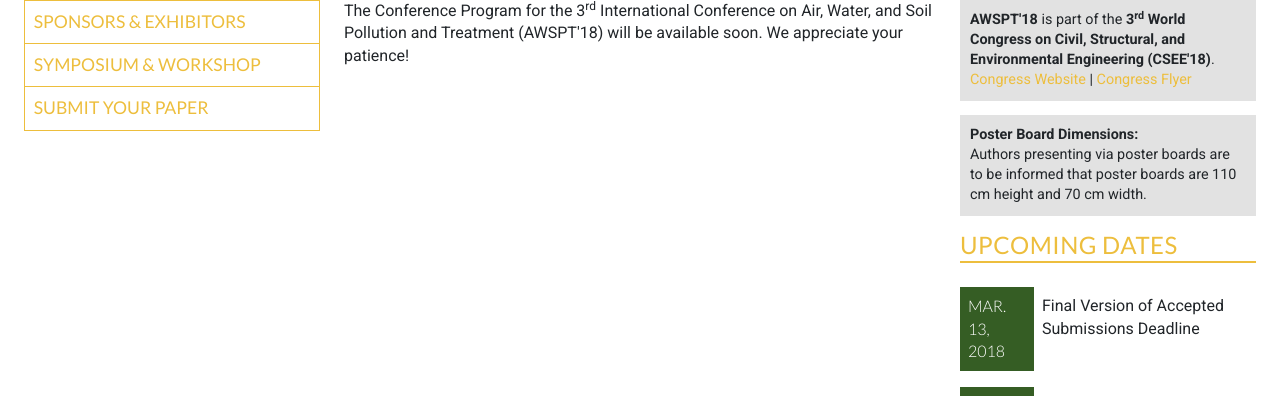
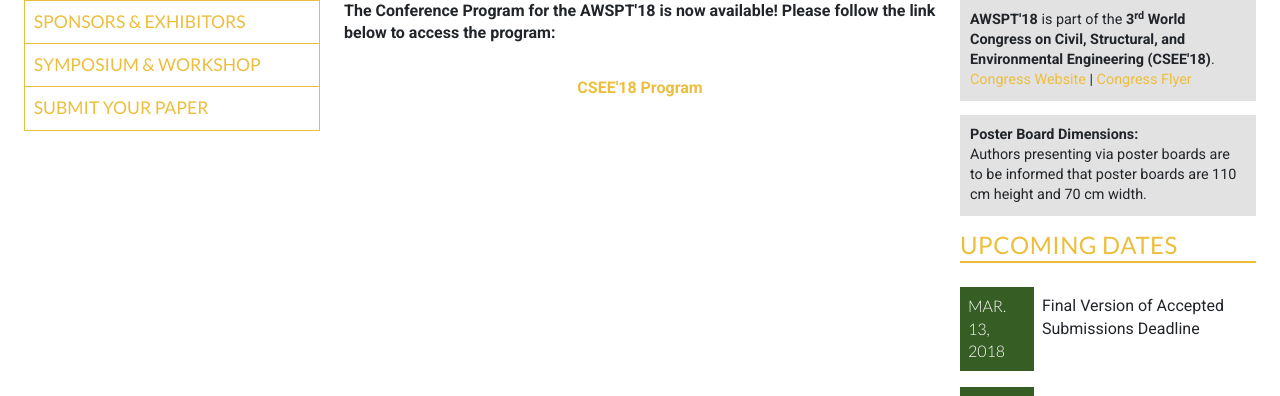
Before and after one commit to emdsgn/awspt, a Jekyll site: the page built from program.html, in a window 1280 px wide and 900 px high, cut to the strip 504-900 px from the top of the window. Built offline with Jekyll 4.4.1, drawn with Linux system fonts in a browser that asks for light colours; nearby versions of some CDN libraries; Markdown is read by kramdown in place of the engine named in the settings; comment, search, counter and statistics services are not loaded.

Commit message:
added program

```diff
--- a/program.html
+++ b/program.html
@@ -7,10 +7,10 @@
 
 <div class="unit unit-s-1 unit-m-1-4-1 unit-l-1-4-1">
   <div class="unit-spacer content">
-     The Conference Program for the 3<sup>rd</sup> International Conference on Air, Water, and Soil Pollution and Treatment (AWSPT'18) will be available soon. We appreciate your patience!
+     <!-- The Conference Program for the 3<sup>rd</sup> International Conference on Air, Water, and Soil Pollution and Treatment (AWSPT'18) will be available soon. We appreciate your patience! -->
 
-    <!-- <p class="body"> The Conference Program for the 3<sup>rd</sup> International Conference on Air, Water, and Soil Pollution and Treatment (AWSPT'18) is now available! Please follow the link below to access the program:</p>
+    <p class="body"><strong>The Conference Program for the AWSPT'18 is now available! Please follow the link below to access the program:</strong></p>
 
-     <p align="center"><a href="../CSEE17_Program.pdf" class="body-link">CSEE'18 Program</a></p> -->
+    <p align="center"><strong><a href="https://cseecongress.com/program" class="body-link" target="_blank">CSEE'18 Program</a></strong></p>
   </div>
   </div>
```
Also changed, not shown: 1 other file.
